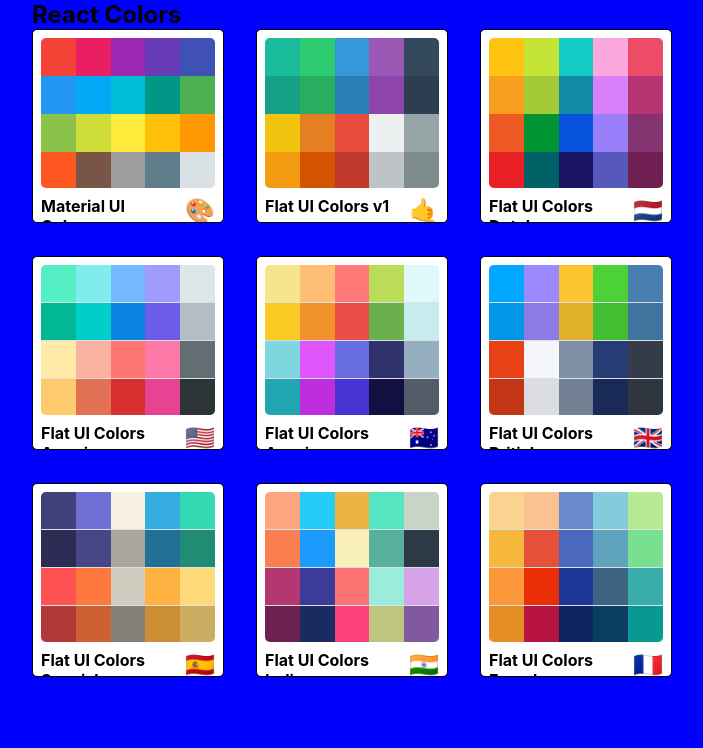
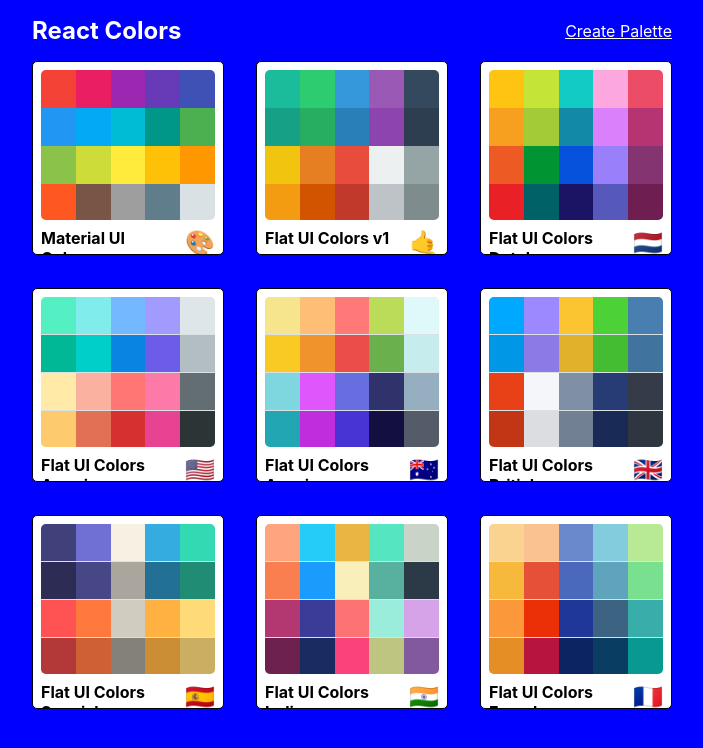
Before and after one commit to LagiewkaMarta/ColourPalette-App, a React (Create React App) app: page / in a window 1280 px wide. Shown: the top 748 px of the page, without its empty margins (288-991 px from the left). Built offline with nearby package versions, Linux system fonts and the light colour scheme.

Commit message:
Add NewPaletteForm and Link

```diff
--- a/src/App.js
+++ b/src/App.js
@@ -4,6 +4,7 @@
 import Palette from "./Components/Palette";
 import PaletteList from "./Components/PaletteList";
 import SingleColorPalette from "./Components/SingleColorPalette";
+import NewPaletteForm from "./Components/NewPaletteForm";
 import seedColors from "./seedColors";
 import "./helpers/colorHelpers";
 import { generatePalette } from "./helpers/colorHelpers";
@@ -15,6 +16,7 @@
   }
   return (
     <Switch>
+      <Route exact path="/palette/new" render={() => <NewPaletteForm/>}/>
       <Route
         exact
         path="/"
@@ -34,10 +36,14 @@
       <Route
         exact
         path="/palette/:paletteId/:colorId"
-        render={(routeParams) => <SingleColorPalette
-        colorId = {routeParams.match.params.colorId}
-        palette={generatePalette(findPalette(routeParams.match.params.paletteId))}
-        />}
+        render={routeParams => (
+          <SingleColorPalette
+            colorId={routeParams.match.params.colorId}
+            palette={generatePalette(
+              findPalette(routeParams.match.params.paletteId)
+            )}
+          />
+        )}
       />
     </Switch>
   );
--- /dev/null
+++ b/src/Components/NewPaletteForm.js
@@ -0,0 +1,11 @@
+import React, { Component } from 'react'
+
+export default class NewPaletteForm extends Component {
+    render() {
+        return (
+            <div>
+                <h1>New palette from!!</h1>
+            </div>
+        )
+    }
+}
--- a/src/Components/PaletteList.js
+++ b/src/Components/PaletteList.js
@@ -1,14 +1,13 @@
 import React, { Component } from "react";
+import { Link } from "react-router-dom";
 import { withStyles } from "@material-ui/styles";
 import styles from "../styles/PaletteListStyles";
 import MiniPalette from "./MiniPalette";
 
-
 class PaletteList extends Component {
-
-  goToPalette = (id) => {
-    this.props.history.push(`/palette/${id}`)
-  }
+  goToPalette = id => {
+    this.props.history.push(`/palette/${id}`);
+  };
   render() {
     const { palettes, classes } = this.props;
     return (
@@ -16,10 +15,11 @@
         <div className={classes.container}>
           <nav className={classes.nav}>
             <h1>React Colors</h1>
+            <Link exact to="/palette/new">Create Palette</Link>
           </nav>
           <div className={classes.palettes}>
             {palettes.map(palette => (
-              <MiniPalette {...palette} handleClick={this.goToPalette}/>
+              <MiniPalette {...palette} handleClick={this.goToPalette} />
             ))}
           </div>
         </div>
--- a/src/styles/PaletteListStyles.js
+++ b/src/styles/PaletteListStyles.js
@@ -16,7 +16,13 @@
     nav: {
       display: "flex",
       width: "100%",
-      justifyContent: "space-between"
+      justifyContent: "space-between",
+      alignItems: "center",
+      color: "#fff",
+      padding: "1rem 0",
+      "& a": {
+        color: "white"
+      }
     },
 
     palettes: {
```
Also changed, not shown: firebase.json (added), 1 other file (tests, documents, lock files or other folders).
